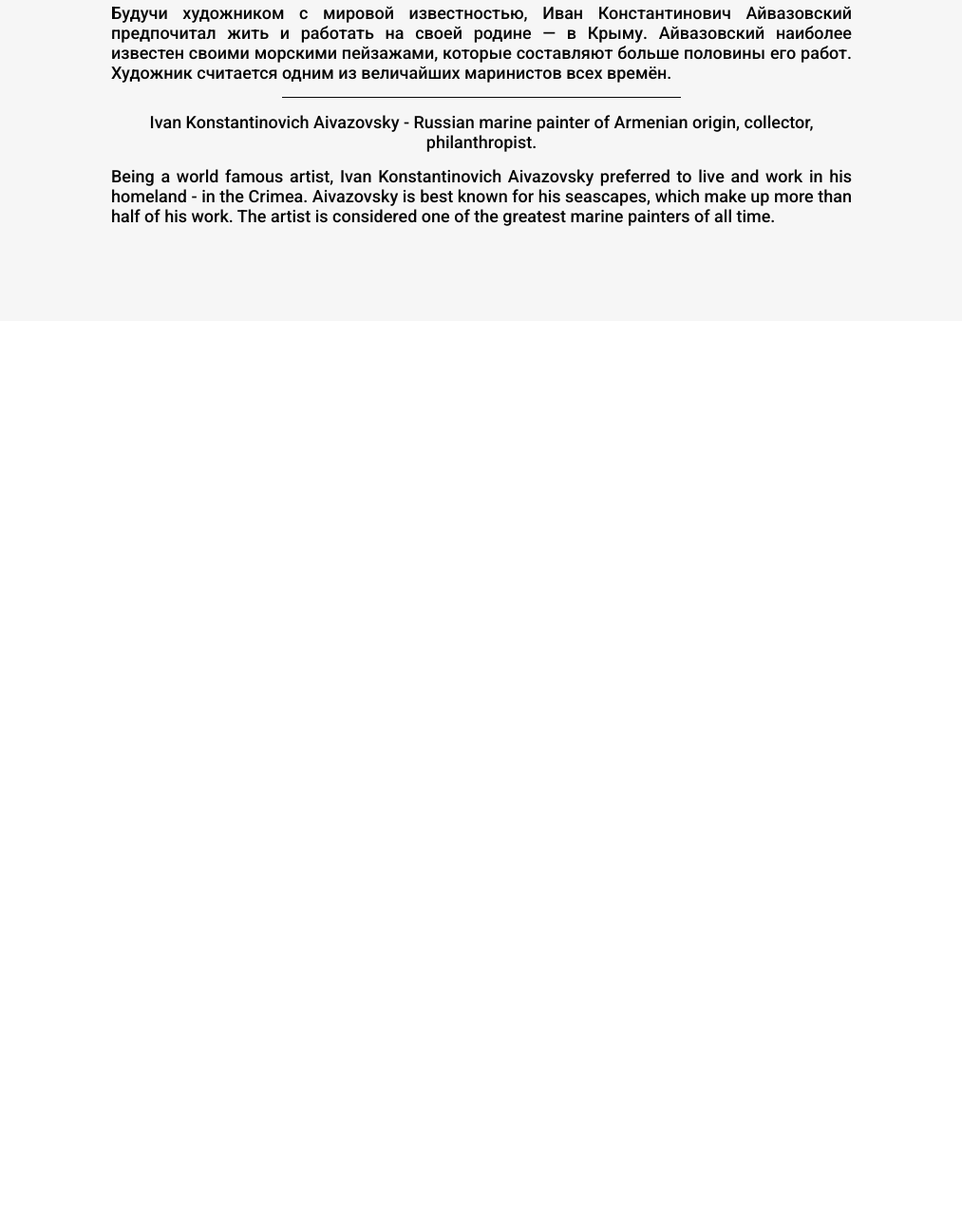
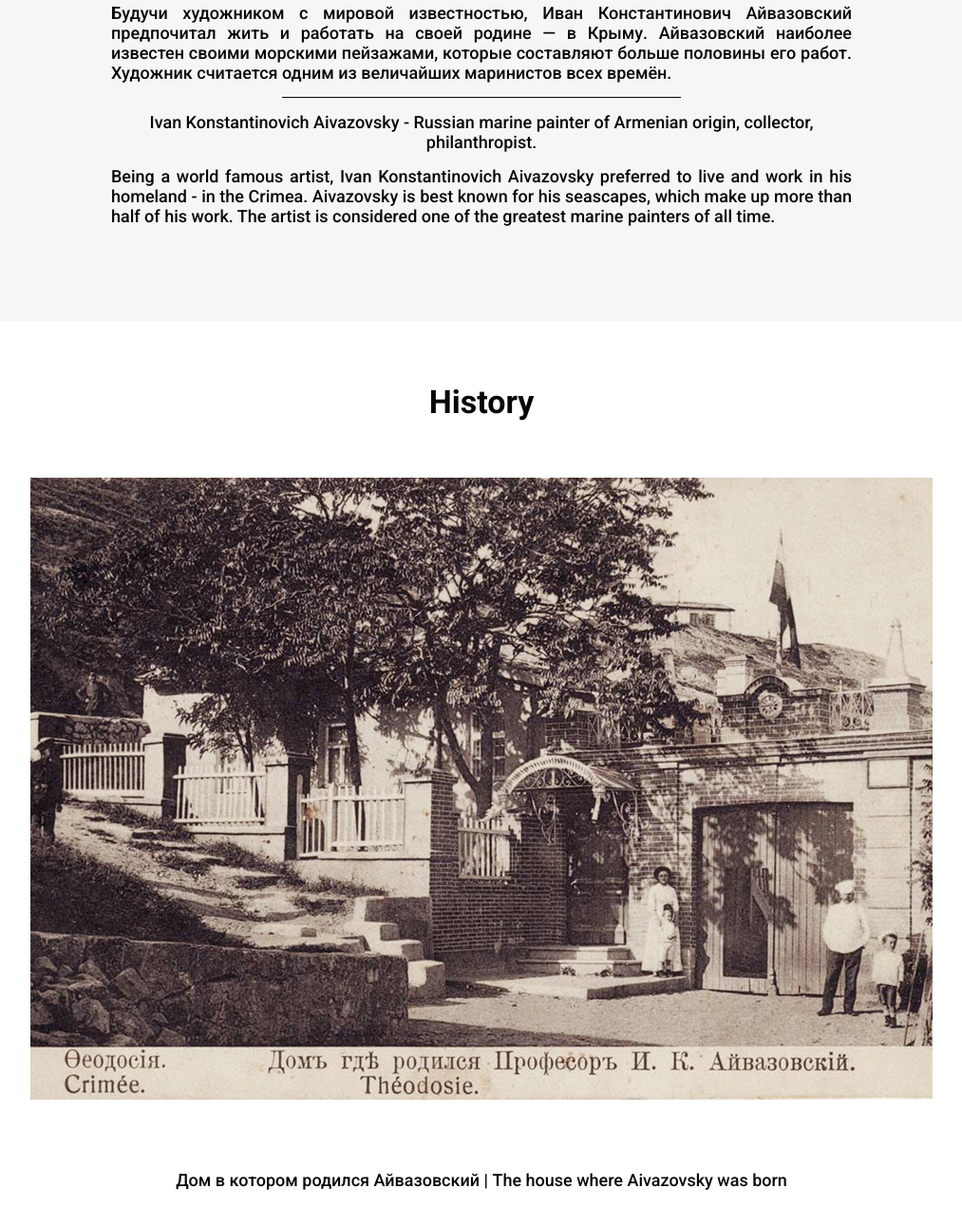
Before and after one commit to SerChertoff/Aivazovski-page, a plain HTML site: page index.html in a window 1280 px wide. Shown: the part 993-2284 px from the top of the page at 95% size, without its empty margins (133-1146 px from the left). Before the commit the page ends 1331 px from the top, so only its background shows below. Drawn offline with Linux system fonts and the light colour scheme.

Commit message:
history section

```diff
--- a/index.css
+++ b/index.css
@@ -3,3 +3,4 @@
 @import url("styles/header.css");
 @import url("styles/home.css");
 @import url("styles/about.css");
+@import url("styles/history.css");
--- a/index.html
+++ b/index.html
@@ -76,7 +76,7 @@
             величайших маринистов всех времён.
           </p>
 
-          <hr class="divider" aria-label="divider"/>
+          <hr class="divider" aria-label="divider" />
 
           <h3 class="about-subtitle-en" aria-label="about subtitle en">
             Ivan Konstantinovich Aivazovsky - Russian marine painter of Armenian
@@ -91,6 +91,21 @@
           </p>
         </div>
       </section>
+
+      <section class="history-section" aria-label="history section">
+        <div class="container">
+          <h2 class="history-title">History</h2>
+          <img
+            src="assets/webp/дом_где_родился_айвазовский 1 (1).png"
+            alt="photo"
+            class="history-photo"
+          />
+          <p class="history-description" aria-label="history description">
+            Дом в котором родился Айвазовский | The house where Aivazovsky was
+            born
+          </p>
+        </div>
+      </section>
     </main>
 
     <footer></footer>
--- a/styles/basic.css
+++ b/styles/basic.css
@@ -19,7 +19,7 @@ a {
   color: unset;
 }
 
-h1, p {
+h1, h2, p {
     margin: 0;
 }
 
--- /dev/null
+++ b/styles/history.css
@@ -0,0 +1,39 @@
+.history-section {
+  padding: 65px 0 70px;
+  text-align: center;
+  color: var(--color-main-black);
+}
+
+.history-title {
+  font-weight: 700;
+  font-size: 34px;
+}
+
+.history-photo {
+  width: 100%;
+  max-width: 950px;
+  height: 655px;
+  object-fit: cover;
+  margin: 60px 0 0 0;
+}
+
+.history-description {
+  margin: 70px 0 0 0;
+  font-size: 18px;
+  font-weight: 500;
+}
+
+@media (max-width: 480px) {
+  .history-section {
+    padding: 50px 0 70px;
+  }
+
+  .history-photo {
+    height: 480px;
+
+  }
+
+  .history-description {
+    font-size: 14px;
+  }
+}
--- a/styles/home.css
+++ b/styles/home.css
@@ -21,7 +21,7 @@
 .home-img {
     width: 100%;
     height: 535px;
-    object-fit: cover;
+    object-fit: contain;
 }
 
 @media (max-width: 480px) {
```
